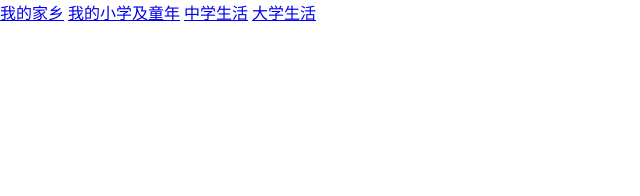
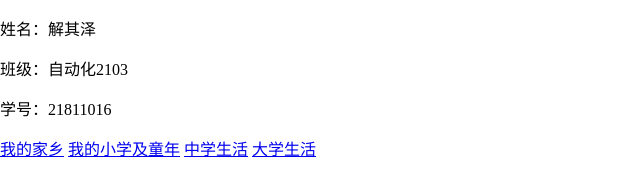
Before and after one commit to xqz123456/xqz1, a plain HTML site: page index.html in a window 1280 px wide. Shown: the whole page, without its empty margins (0-640 px from the left). Drawn offline with Linux system fonts and the light colour scheme.

Commit message:
Update index.html

```diff
--- a/index.html
+++ b/index.html
@@ -3,7 +3,7 @@
   <head>
     <meta charset="utf-8">
     <meta name="viewport" content="width=device-width, initial-scale=1" />
-    <title>康文昌的在线HTML 教学小工具</title>
+    <title>WWWW文档设计</title>
     <style>
       body {
         margin: 0;
@@ -11,6 +11,9 @@
     </style>
   </head>
   <body>
+    <p>姓名：解其泽</p>
+<p>班级：自动化2103</p>
+<p>学号：21811016</p>
     <a href="https://xqz123456.github.io/xqz1/jiaxiang.html">我的家乡</a>
    <a href="https://xqz123456.github.io/xqz1/tongnian.html">我的小学及童年</a>
       <a href="https://xqz123456.github.io/xqz1/zhongxue.html">中学生活</a>
```
